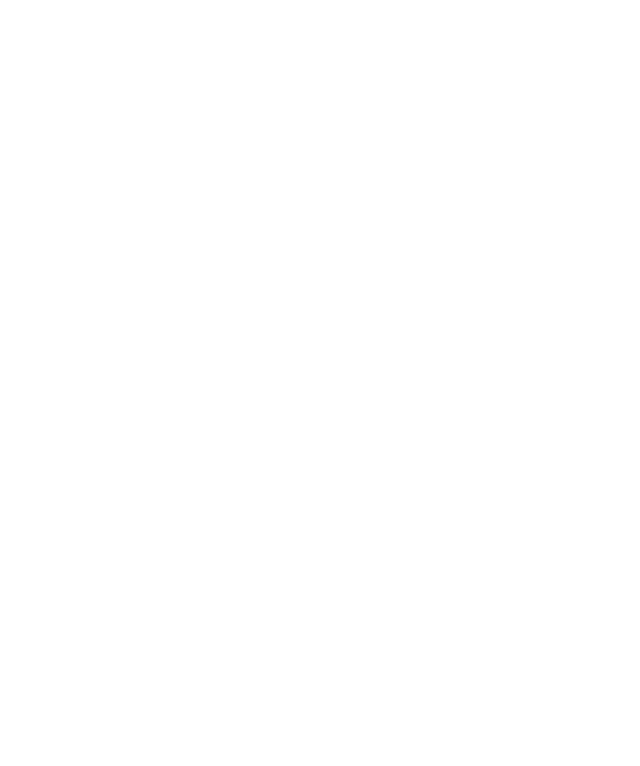
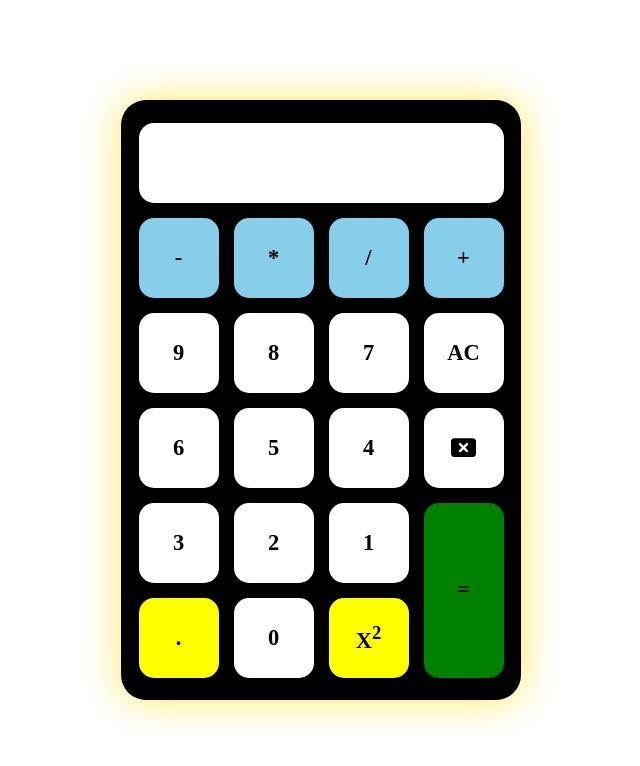
Before and after one commit to Suresh-full-stack-developer/Qsp_CSS, a plain HTML site: page Tasks/Calculator.html in a window 1280 px wide. Shown: the whole page, without its empty margins (319-959 px from the left). Drawn offline with Linux system fonts and the light colour scheme.

Commit message:
Task Completed

```diff
--- a/Tasks/Calculator.css
+++ b/Tasks/Calculator.css
@@ -0,0 +1,134 @@
+*{
+    padding: 0px;
+    margin: 0px;
+    box-sizing: border-box;
+}
+section{
+    height: 100vh;
+    width: 100%;
+    background-color: white;
+    display: flex;
+    justify-content: center;
+    align-items: center;
+}
+#main{
+    height: 600px;
+    width: 400px;
+    background-color: black;
+    display: grid;
+    grid-template-rows: repeat(6,80px);
+    grid-template-columns:repeat(4,80px);
+    justify-content: center;
+    align-content: center;
+    gap: 15px;
+    border-radius: 25px;
+    box-shadow: 0px 0px 40px rgba(255, 217, 0, 0.63);
+}
+.box{
+    /* border: 3px solid red; */
+    background-color: white;
+    border-radius: 15px;
+    display: flex;
+    justify-content: center;
+    align-items: center;
+    font-size: 15px;
+    font-style: bold;
+    /* box-shadow: 0px 0px 10px white; */
+}
+i{
+    font-size: 25px;
+}
+.b1{
+    grid-column:1/5 ;
+}
+.b2,.b3,.b4,.b5{
+    background-color: skyblue;
+}
+.b2:hover{
+    color: white;
+    background-color: violet;
+}
+.b3:hover{
+    color: white;
+    background-color: violet;
+
+}
+.b4:hover{
+    color: white;
+    background-color: violet;
+}
+.b5:hover{
+    color: white;
+    background-color: violet;
+}
+.b6:hover{
+    color: white;
+    background-color: yellow;
+}
+.b7:hover{
+    color: white;
+    background-color: aquamarine;
+}
+.b8:hover{
+    color: white;
+    background-color: blue;
+}
+.b9:hover{
+    color: white;
+    background-color: red;
+}
+.b10:hover{
+    color: white;
+    background-color: blueviolet;
+}
+.b11:hover{
+    color: white;
+    background-color: brown;
+}
+.b12:hover{
+    color: white;
+    background-color: burlywood;
+}
+.b13:hover{
+    color: white;
+    background-color:slategrey;
+}
+.b14:hover{
+    color: white;
+    background-color: springgreen;
+}
+.b15:hover{
+    color: white;
+    background-color: salmon;
+}
+.b16:hover{
+    color: white;
+    background-color: rosybrown;
+}
+.b17{
+    background-color: green;
+    grid-row: 5/7;
+    grid-column: 4/5;
+}
+.b17:hover{
+    background-color: pink;
+}
+
+.b18{
+    background-color: yellow;
+}
+.b18:hover{
+    color: black;
+    background-color: turquoise;
+}
+.b19:hover{
+    color: white;
+    background-color: purple;
+}
+.b20{
+    background-color: yellow;
+}
+.b20:hover{
+    color: black;
+    background-color: turquoise;
+}
--- a/Tasks/Calculator.html
+++ b/Tasks/Calculator.html
@@ -5,8 +5,44 @@
     <meta name="viewport" content="width=device-width, initial-scale=1.0">
     <title>Calculator</title>
     <link rel="stylesheet" href="./Calculator.css">
+    <link rel="stylesheet" href="https://cdnjs.cloudflare.com/ajax/libs/font-awesome/7.3.1/css/all.css" integrity="sha512-x9WwyMYBnlXMNQ6kQ/Lyzu1NqIhLQKL5Oq6xByfXuRj7s9CskyCbLv/1IjqzJmXwFXWr0ov6jBV7Qbc0hh9nHg==" crossorigin="anonymous" referrerpolicy="no-referrer">
 </head>
 <body>
+    <section>
+        <div id="main">
+            <div class="box b1"></div>
+            <div class="box b2">
+                <h2>-</h2>
+            </div>
+            <div class="box b3">
+                <h2>*</h2>
+            </div>
+            <div class="box b4">
+                <h2>/</h2>
+            </div>
+            <div class="box b5">
+                <h2>+</h2>
+            </div>
+            <div class="box b6"><h2>9</h2></div>
+            <div class="box b7"><h2>8</h2></div>
+            <div class="box b8"><h2>7</h2></div>
+            <div class="box b9"><h2>AC</h2></div>
+            <div class="box b10"><h2>6</h2></div>
+            <div class="box b11"><h2>5</h2></div>
+            <div class="box b12"><h2>4</h2></div>
+            <div class="box b13">
+                <i class="fa-solid fa-rectangle-xmark"></i>
+            </div>
+            <div class="box b14"><h2>3</h2></div>
+            <div class="box b15"><h2>2</h2></div>
+            <div class="box b16"><h2>1</h2></div>
+            <div class="box b17"><h2>=</h2></div>
+            <div class="box b18"><h2>.</h2></div>
+            <div class="box b19"><h2>0</h2></div>
+            <div class="box b20"><h2>X<sup>2</sup></h2></div>
+
+        </div>
+    </section>
 
 </body>
 </html>
```
